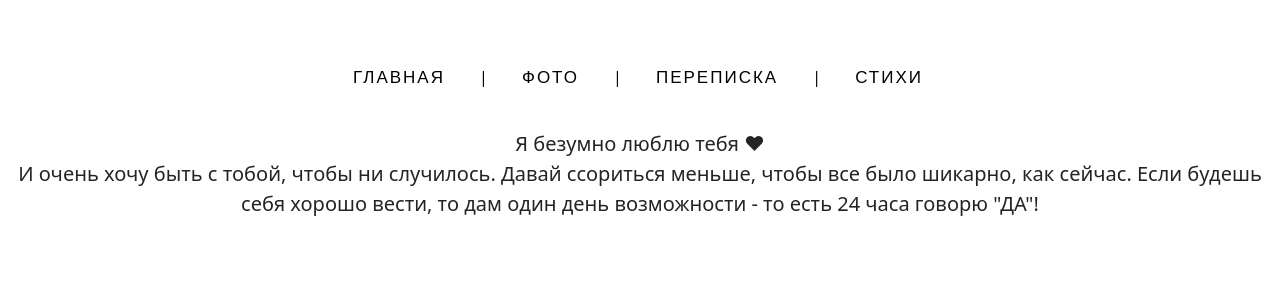
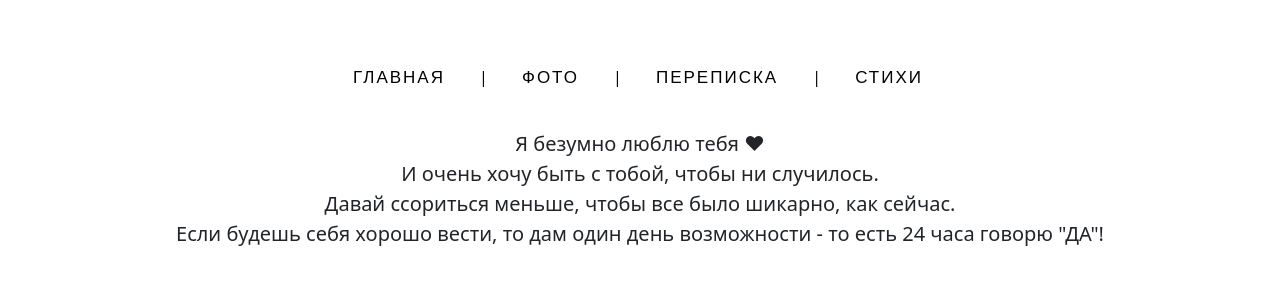
Before and after one commit to Waskad/-3, a plain HTML site: page menu/ssblLki/sekret.html in a window 1280 px wide. Drawn offline with Linux system fonts and the light colour scheme.

Commit message:
Немного добавил ++

```diff
--- a/menu/ssblLki/sekret.html
+++ b/menu/ssblLki/sekret.html
@@ -15,8 +15,8 @@
     <center>
         <h1>
             Я безумно люблю тебя ❤<br>
-            И очень хочу быть с тобой, чтобы ни случилось.
-            Давай ссориться меньше, чтобы все было шикарно, как сейчас.
+            И очень хочу быть с тобой, чтобы ни случилось.<br>
+            Давай ссориться меньше, чтобы все было шикарно, как сейчас.<br>
             Если будешь себя хорошо вести, то дам один день возможности - то есть 24 часа говорю "ДА"!
 
         </h1>
```
Also changed, not shown: menu/menu.html (+1 -1 lines), menu/ssblLki/1F90D.png (added), menu/ssblLki/icon.jpg (added), menu/ssblLki/unnamed.png (added).
